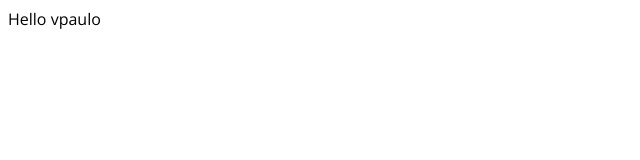
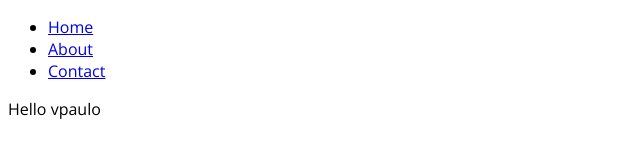
Before and after one commit to vpaulo/vpaulo.github.io, a plain HTML site: page index.html in a window 1280 px wide. Shown: the whole page, without its empty margins (0-640 px from the left). Drawn offline with nearby package versions, Linux system fonts and the light colour scheme.

Commit message:
VP-3: header

```diff
--- a/index.html
+++ b/index.html
@@ -1,5 +1,6 @@
 <!DOCTYPE html>
 <html lang="en">
+
 <head>
     <meta charset="UTF-8">
     <meta name="viewport" content="width=device-width, initial-scale=1.0">
@@ -7,18 +8,52 @@
     <meta name="description" content="Web developer, constantly learning and experiencing new things.">
     <link rel="canonical" href="https://vpaulo.github.io/">
     <title>Vitor Rodrigues</title>
+    <!-- Global site tag (gtag.js) - Google Analytics -->
+    <script async src="https://www.googletagmanager.com/gtag/js?id=UA-123721310-1"></script>
+    <script>
+        window.dataLayer = window.dataLayer || [];
+        function gtag() { dataLayer.push(arguments); }
+        gtag('js', new Date());
+
+        gtag('config', 'UA-123721310-1');
+    </script>
     <link rel="preload" as="style" onload="this.rel = 'stylesheet'" href="https://fonts.googleapis.com/css?family=Open+Sans">
     <noscript>
         <link rel="stylesheet" href='https://fonts.googleapis.com/css?family=Open+Sans'>
     </noscript>
     <style>
         body {
-          font-family: 'Open Sans', Arial, sans-serif;
+            font-family: 'Open Sans', Arial, sans-serif;
         }
-      </style>
+    </style>
 </head>
+
 <body>
-    Hello vpaulo
-    <!-- https://codepen.io/vpaulo/ -->
+    <header>
+        <!-- Logo -->
+        <nav class="menu">
+            <ul>
+                <li>
+                    <a href="#">Home</a>
+                </li>
+                <li>
+                    <a href="#">About</a>
+                </li>
+                <li>
+                    <a href="#">Contact</a>
+                </li>
+            </ul>
+        </nav>
+        <div class="social">
+            <!-- linkedin -->
+            <!-- github -->
+            <!-- codepen -->
+        </div>
+    </header>
+    <main>
+        Hello vpaulo
+        <!-- https://codepen.io/vpaulo/ -->
+    </main>
 </body>
+
 </html>
```
